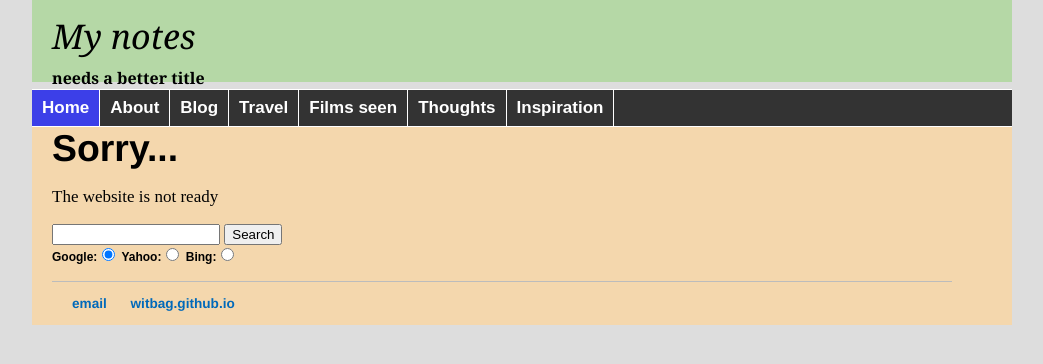
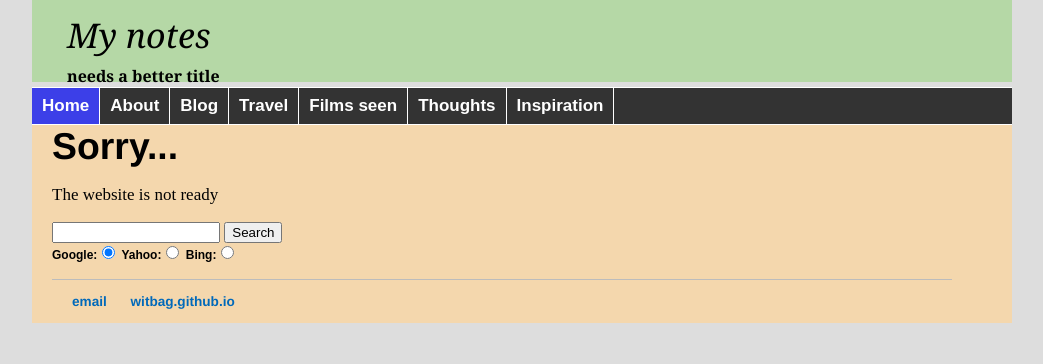
Before and after one commit to witbag/witbag.github.io, a Jekyll site: the page built from index.html, in a window 1280 px wide. Shown: the top 364 px of the page, without its empty margins (118-1161 px from the left). Built offline with Jekyll 4.4.1, drawn with Linux system fonts in a browser that asks for light colours.

Commit message:
Update main.css

```diff
--- a/css/main.css
+++ b/css/main.css
@@ -17,16 +17,16 @@ padding-left: 20px;
 padding-right: 60px;
 }
 #style_title {                  /*TOP BAR TITLE*/
-padding-top: 13px;
-padding-left: 20px;
+padding-top: 12px;
+padding-left: 35px;
 font-family:Georgia, "Times New Roman", Times, serif;
 font-size: 34px;
 font-style: italic;
 color: #000000;
 }
 #style_subtitle {               /*TOP BAR SUBTITLE*/
-padding-top: 8px;
-padding-left: 20px;
+padding-top: 7px;
+padding-left: 35px;
 font-family:Georgia, "Times New Roman", Times, serif;
 font-weight: bold;
 font-size: 16px;
```
